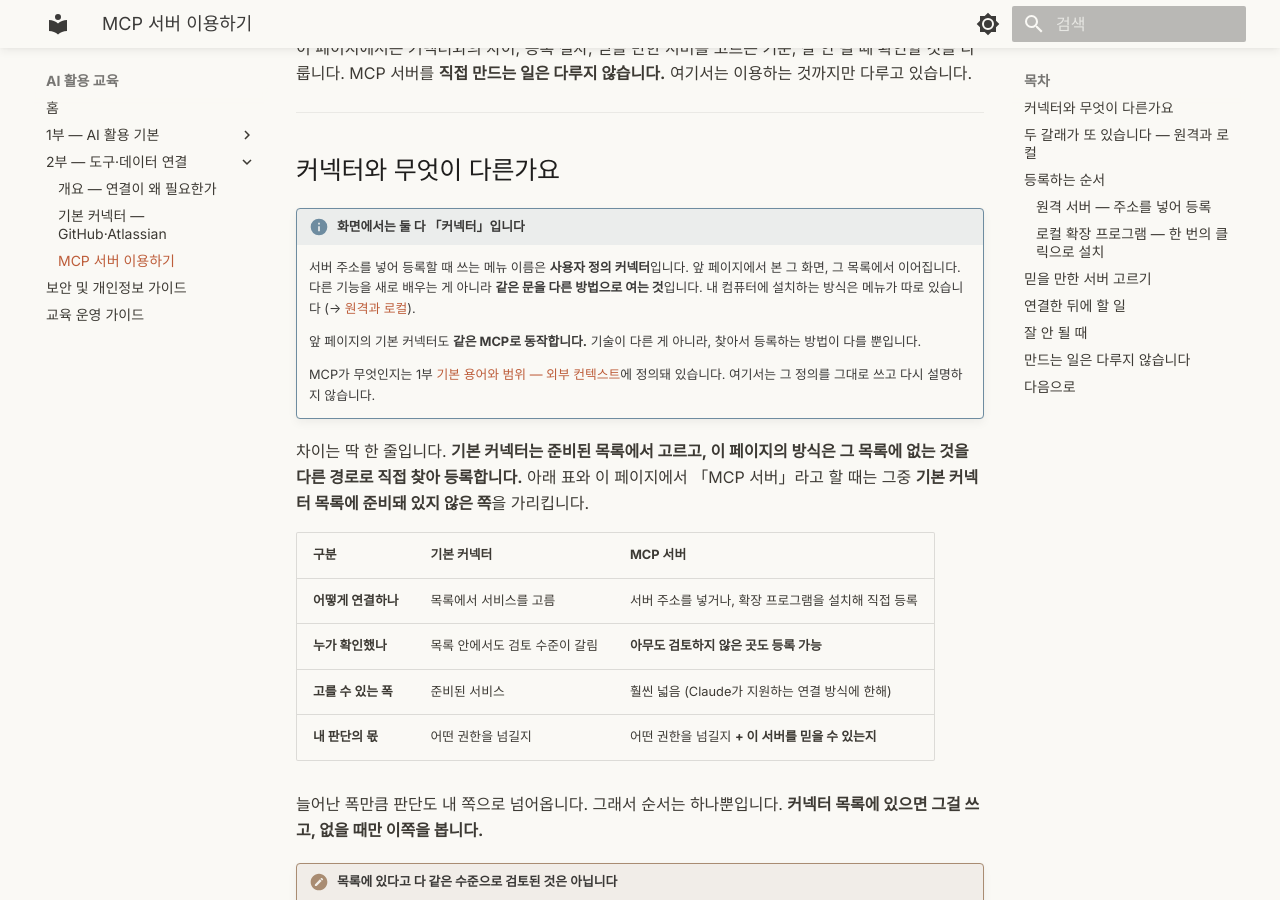
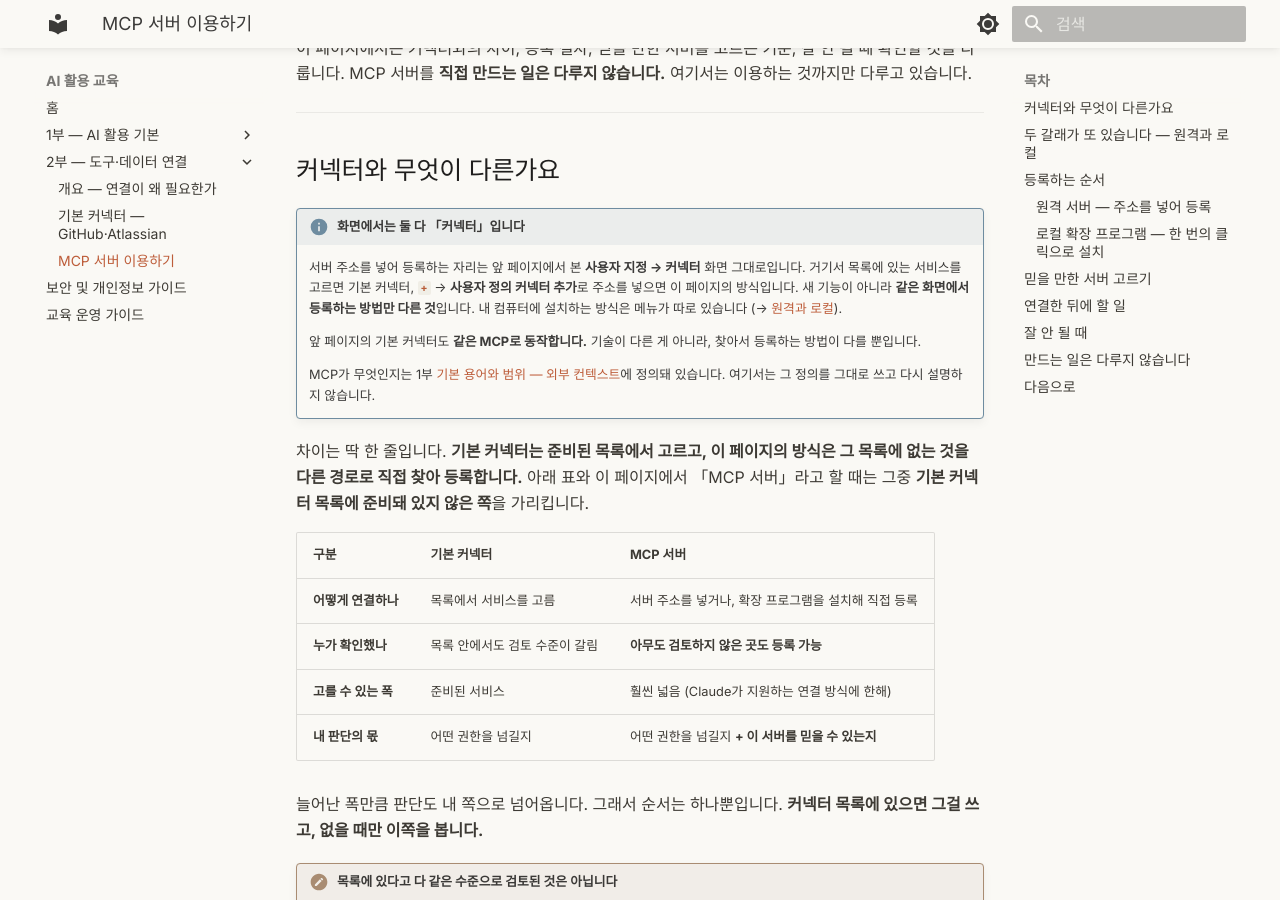
Before and after one commit to scroogy-dev/ai-onboarding, an MkDocs documentation site: the page built from docs/connect/mcp-servers.md, in a window 1280 px wide and 900 px high, scrolled down 346 px. Built offline with MkDocs 1.6.1 and Material for MkDocs 9.7.7, drawn with Linux system fonts in a browser that asks for light colours.

Commit message:
docs: MCP 서버 도입 박스의 커넥터 화면 안내를 직접 서술로 교체 (#49)
「앞 페이지에서 본 그 화면, 그 목록에서 이어집니다. 같은 문을 다른 방법으로
여는 것입니다」가 지시 대상과 은유의 뜻을 밝히지 않아 무엇을 말하는지 알기
어려웠다. 메뉴 이름 표기도 화면 표기(사용자 지정)와 어긋나 있었다.

- 지시대명사 「그 화면, 그 목록」을 「사용자 지정 → 커넥터」로 이름 명시
- 은유 「같은 문을 다른 방법으로」를 「같은 화면에서 등록하는 방법만 다른 것」
  으로 교체
- 「메뉴 이름은 사용자 정의 커넥터」를 「+ → 사용자 정의 커넥터 추가」로 위치
  고정. 화면 왼쪽 메뉴(사용자 지정)와 구분
- 기본 커넥터와 이 페이지 방식을 같은 화면 안의 두 경로로 대비

```diff
--- a/docs/connect/mcp-servers.md
+++ b/docs/connect/mcp-servers.md
@@ -11,7 +11,7 @@
 ## 커넥터와 무엇이 다른가요 { #vs-connector }
 
 !!! info "화면에서는 둘 다 「커넥터」입니다"
-    서버 주소를 넣어 등록할 때 쓰는 메뉴 이름은 **사용자 정의 커넥터**입니다. 앞 페이지에서 본 그 화면, 그 목록에서 이어집니다. 다른 기능을 새로 배우는 게 아니라 **같은 문을 다른 방법으로 여는 것**입니다. 내 컴퓨터에 설치하는 방식은 메뉴가 따로 있습니다 (→ [원격과 로컬](#remote-vs-local)).
+    서버 주소를 넣어 등록하는 자리는 앞 페이지에서 본 **사용자 지정 → 커넥터** 화면 그대로입니다. 거기서 목록에 있는 서비스를 고르면 기본 커넥터, **`+`** → **사용자 정의 커넥터 추가**로 주소를 넣으면 이 페이지의 방식입니다. 새 기능이 아니라 **같은 화면에서 등록하는 방법만 다른 것**입니다. 내 컴퓨터에 설치하는 방식은 메뉴가 따로 있습니다 (→ [원격과 로컬](#remote-vs-local)).
 
     앞 페이지의 기본 커넥터도 **같은 MCP로 동작합니다.** 기술이 다른 게 아니라, 찾아서 등록하는 방법이 다를 뿐입니다.
 
```
